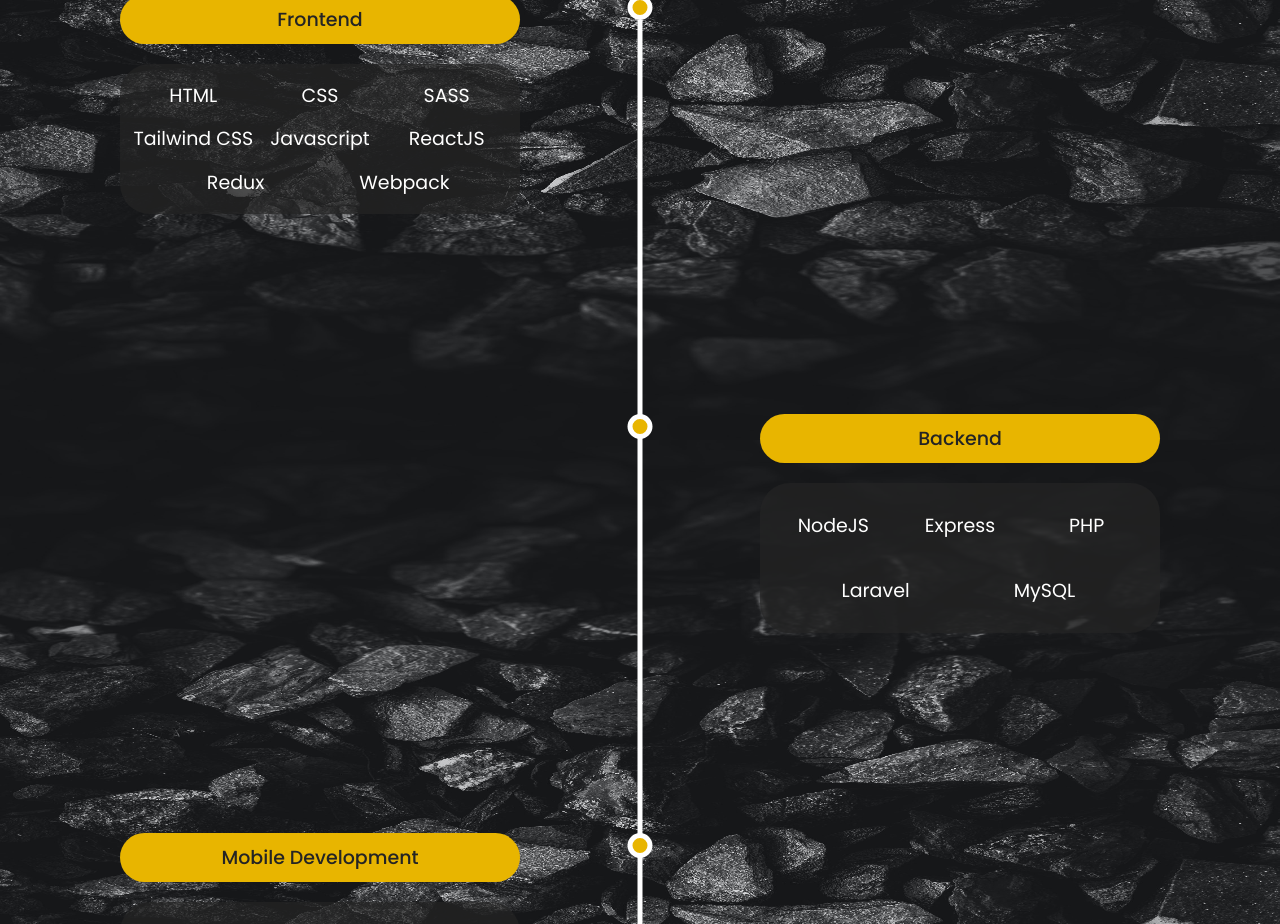
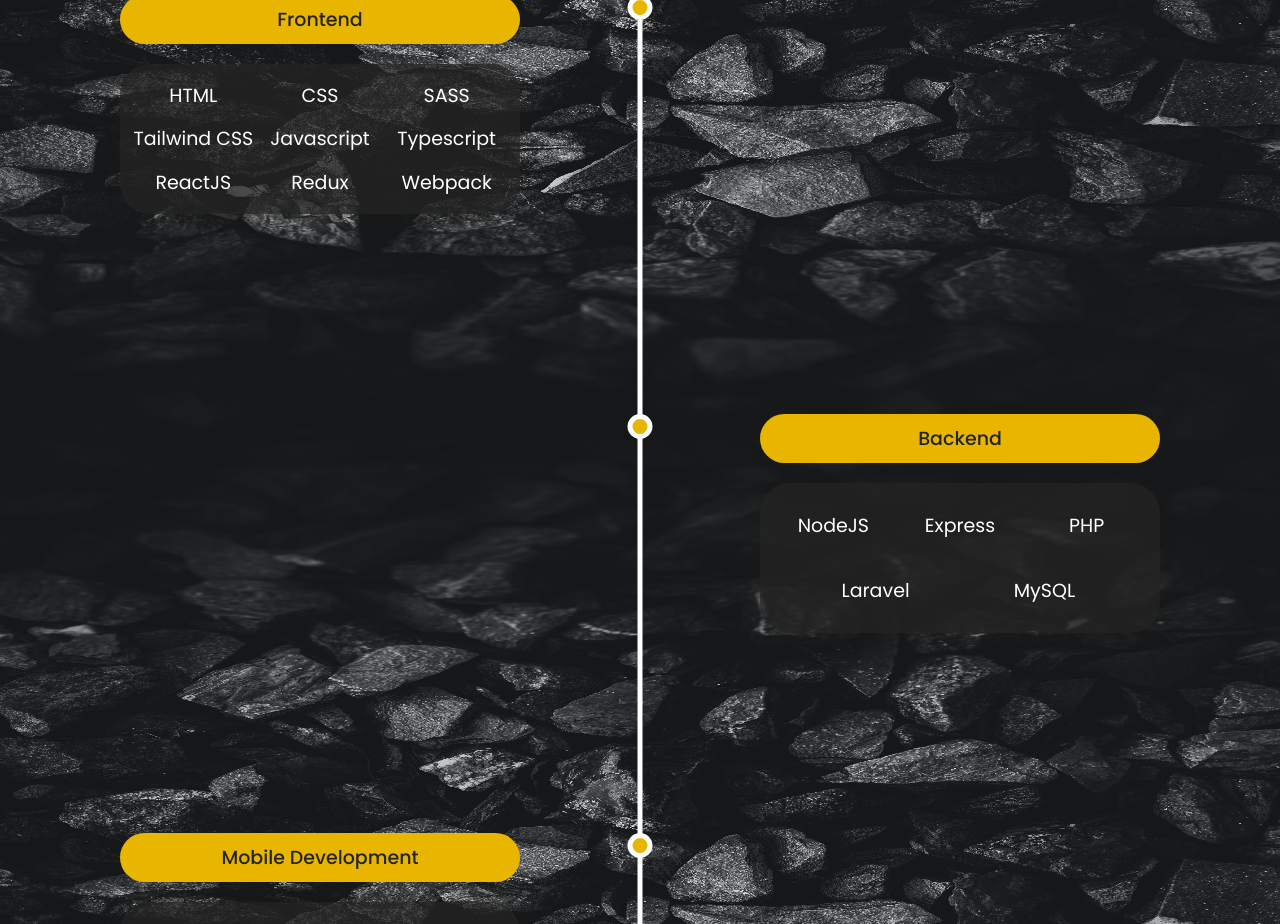
Before and after one commit to AIA-UnKNOWN/Portfolio, a React (Create React App) app: page / in a window 1280 px wide. Shown: the part 1160-2084 px from the top of the page. Built offline with nearby package versions, Linux system fonts and the light colour scheme.

Commit message:
Added a new skill

```diff
--- a/src/Components/Stacks/my-stacks.js
+++ b/src/Components/Stacks/my-stacks.js
@@ -1,7 +1,7 @@
 export const myStacks = [
 	{
 		name: 'Frontend',
-		stacks: ['HTML', 'CSS', 'SASS', 'Tailwind CSS', "Javascript", 'ReactJS', 'Redux', 'Webpack']
+		stacks: ['HTML', 'CSS', 'SASS', 'Tailwind CSS', "Javascript", 'Typescript', 'ReactJS', 'Redux', 'Webpack']
 	},
 	{
 		name: 'Backend',
```
